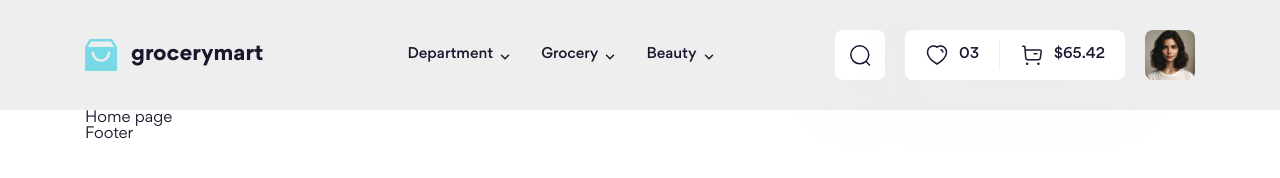
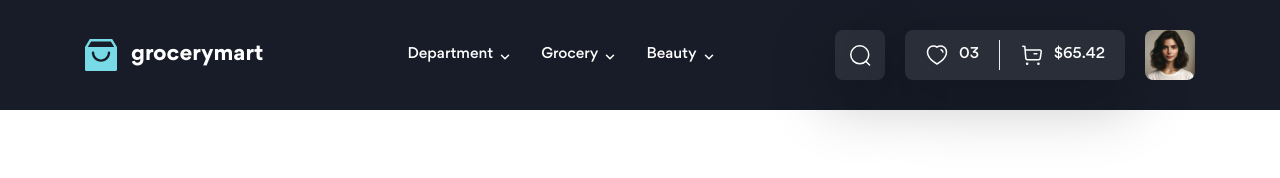
Before and after one commit to tuan782000/f8-project-08, a website: page index.html in a window 1280 px wide. Drawn offline with Linux system fonts and the light colour scheme.

Commit message:
Cách làm giao diện có Dark mode

```diff
--- a/index.html
+++ b/index.html
@@ -1,5 +1,5 @@
 <!DOCTYPE html>
-<html lang="en">
+<html lang="en" class="dark">
     <head>
         <meta charset="UTF-8" />
         <meta name="viewport" content="width=device-width, initial-scale=1.0" />
--- a/scss/base/_base.scss
+++ b/scss/base/_base.scss
@@ -4,11 +4,7 @@
     box-sizing: border-box;
 }
 
-:root {
-    --text-color: #1a162e;
-    --icon-color: brightness(0) saturate(100%) invert(7%) sepia(34%)
-        saturate(1559%) hue-rotate(216deg) brightness(100%) contrast(95%);
-}
+
 
 html {
     font-size: 62.5%; // này quy đổi về rem
--- a/scss/layout/_header.scss
+++ b/scss/layout/_header.scss
@@ -7,7 +7,7 @@
 // Mục đích của này gom nhóm các thằng có chứa 2 thuộc tính này lại và cho những này thừa hưởng 2 thuộc tính này
 
 .header {
-    background: #eee;
+    background: var(--header-bg-color);
 }
 
 .top-bar {
@@ -50,8 +50,8 @@
         height: 50px;
 
         border-radius: 8px;
-        background: #fff;
-        box-shadow: 0 20px 60px 10px rgba(237, 237, 246, 0.2);
+        background: var(--top-act-group-bg-color);
+        box-shadow: 0 20px 60px 10px var(--top-act-group-shadow);
     }
     &__group--single &__btn {
         padding: 13px;
@@ -73,7 +73,7 @@
     &__separate {
         width: 1px;
         height: 30px;
-        background: #ededf6;
+        background: var(--top-act-group-separate);
     }
 
     &__avatar {
--- a/scss/main.scss
+++ b/scss/main.scss
@@ -1,3 +1,4 @@
 @use "./base";
+@use "./theme";
 @use "./layout";
-@use "./components"
+@use "./components";
--- /dev/null
+++ b/scss/theme/_dark.scss
@@ -0,0 +1,10 @@
+html.dark {
+    --text-color: #fff;
+    --icon-color: brightness(0) saturate(100%) invert(100%) sepia(5%)
+        saturate(7500%) hue-rotate(69deg) brightness(126%) contrast(101%);
+
+    --header-bg-color: #171c28;
+    --top-act-group-bg-color: #292e39;
+    --top-act-group-shadow: rgba(0, 0, 0, 0.2);
+    --top-act-group-separate: #ededf6;
+}
--- /dev/null
+++ b/scss/theme/_index.scss
@@ -0,0 +1,2 @@
+@forward "./dark";
+@forward "./light";
--- /dev/null
+++ b/scss/theme/_light.scss
@@ -0,0 +1,10 @@
+html {
+    --text-color: #1a162e;
+    --icon-color: brightness(0) saturate(100%) invert(7%) sepia(34%)
+        saturate(1559%) hue-rotate(216deg) brightness(100%) contrast(95%);
+
+    --header-bg-color: #eee;
+    --top-act-group-bg-color: #fff;
+    --top-act-group-shadow: rgba(237, 237, 246, 0.2);
+    --top-act-group-separate: #ededf6;
+}
```
Also changed, not shown: assets/css/main.css, 1 other file.
